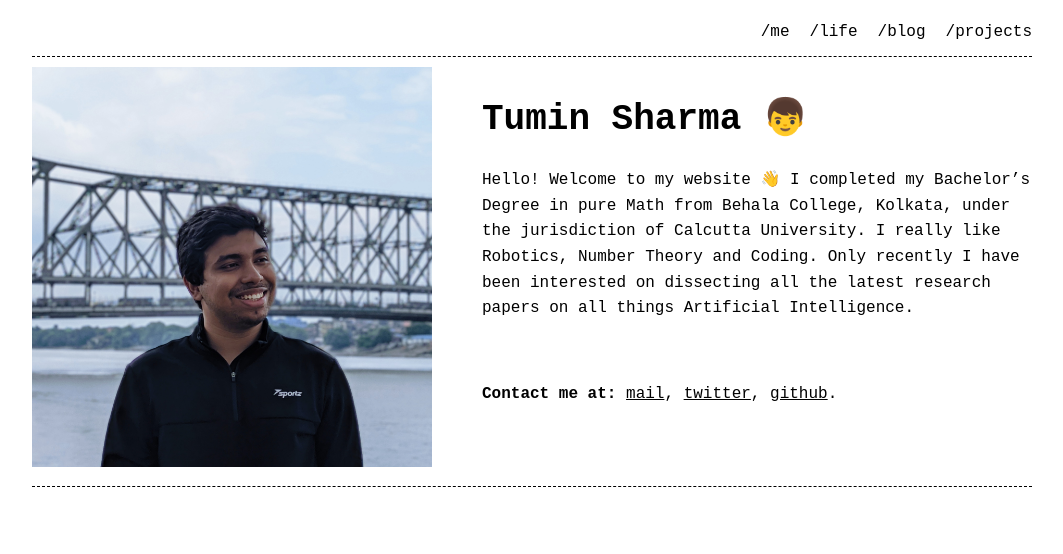
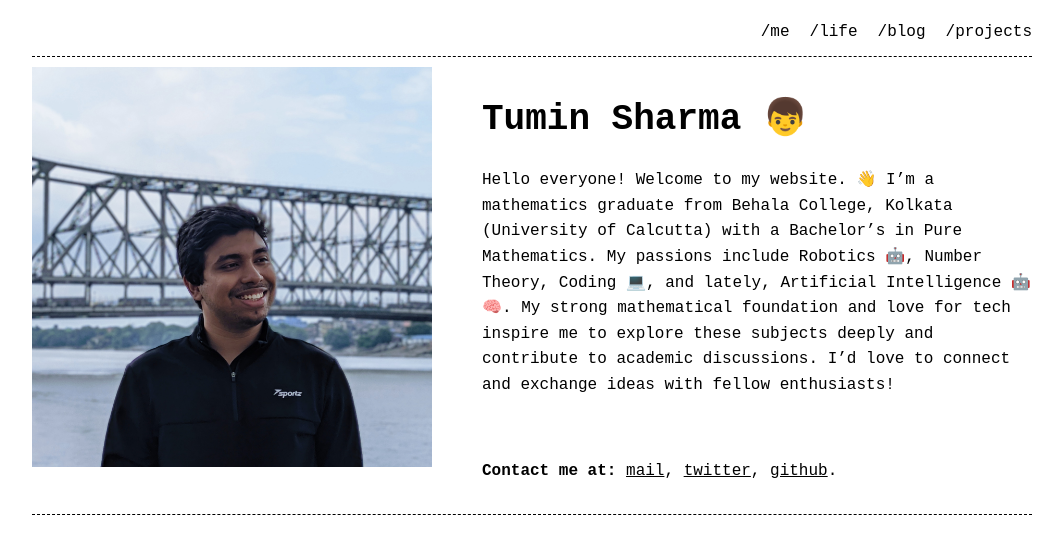
Before and after one commit to TumAro/tumaro.github.io, a Jekyll site: the page built from pages/index.md, in a window 1280 px wide. Shown: the top 554 px of the page, without its empty margins (108-1171 px from the left). Built offline with Jekyll 4.4.1, drawn with Linux system fonts in a browser that asks for light colours.

Commit message:
Update index.md

```diff
--- a/pages/index.md
+++ b/pages/index.md
@@ -5,7 +5,5 @@ permalink: /
 ---
 
 # Tumin Sharma 👦
-Hello! Welcome to my website 👋
-I completed my Bachelor's Degree in pure Math from Behala College, Kolkata, under the jurisdiction of Calcutta University.
-I really like Robotics, Number Theory and Coding.
-Only recently I have been interested on dissecting all the latest research papers on all things Artificial Intelligence.
+Hello everyone! Welcome to my website. 👋
+I'm a mathematics graduate from Behala College, Kolkata (University of Calcutta) with a Bachelor's in Pure Mathematics. My passions include Robotics 🤖, Number Theory, Coding 💻, and lately, Artificial Intelligence 🤖🧠. My strong mathematical foundation and love for tech inspire me to explore these subjects deeply and contribute to academic discussions. I'd love to connect and exchange ideas with fellow enthusiasts!
```
